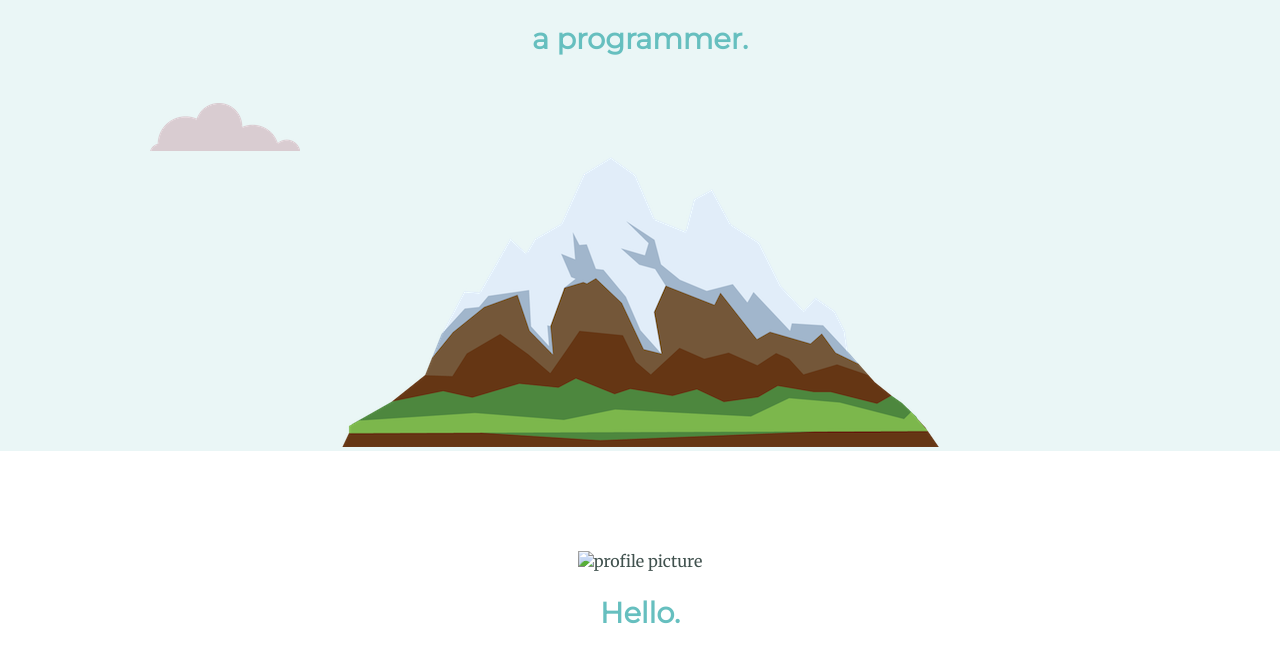
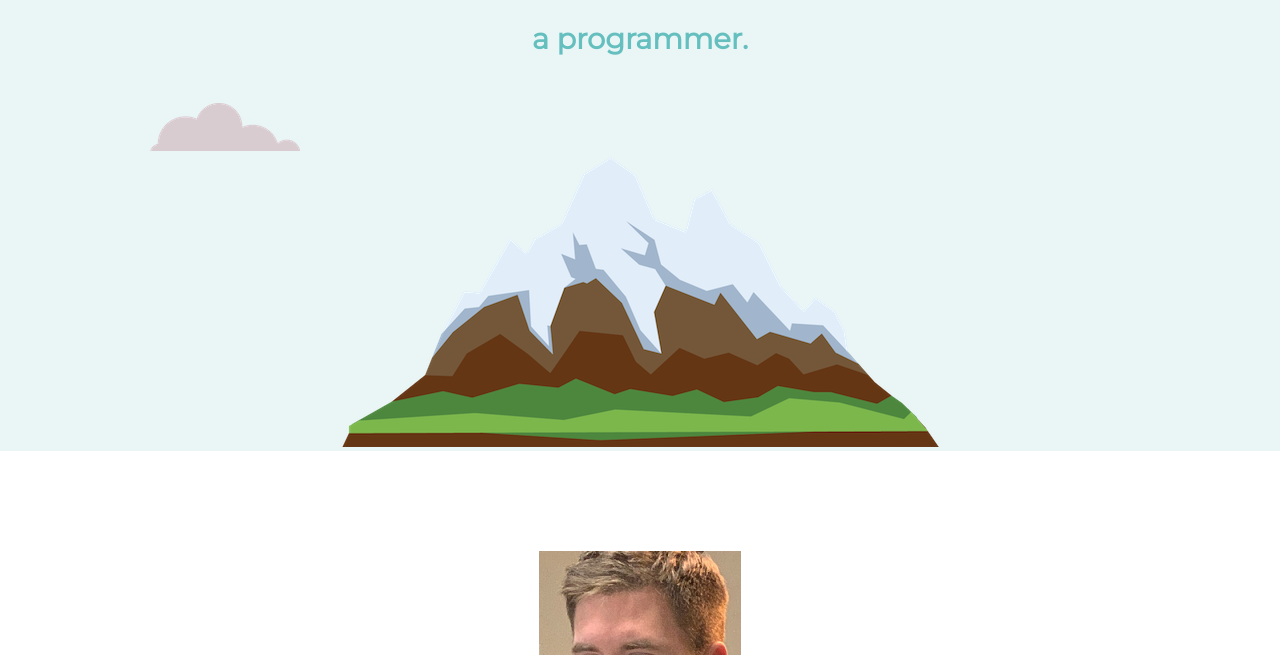
Before and after one commit to Abthory/cv_css, a plain HTML site: page index.html in a window 1280 px wide. Shown: the part 297-952 px from the top of the page. Drawn offline with Linux system fonts and the light colour scheme.

Commit message:
Update index.html

```diff
--- a/index.html
+++ b/index.html
@@ -22,7 +22,7 @@
 
 <div class="middle-container">
   <div class="profile">
-    <img src="profile_picture.png" alt="profile picture">
+    <img src="img/profile_picture.png" alt="profile picture">
     <h2>Hello.</h2>
     <p class="bio-text">Lorem ipsum dolor sit amet, vitae volutpat, dui conubia, dolor urna. Non auctor, montes nulla distinctio.</p>
   </div>
```
